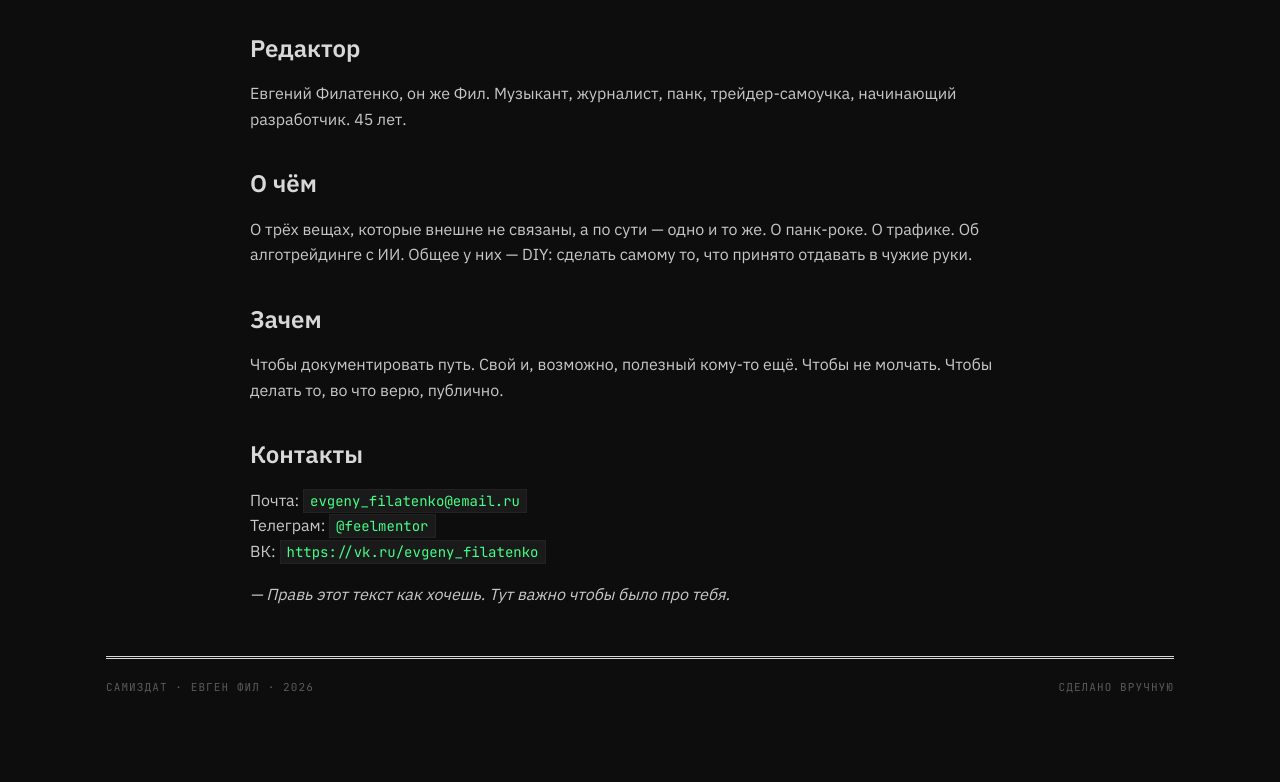
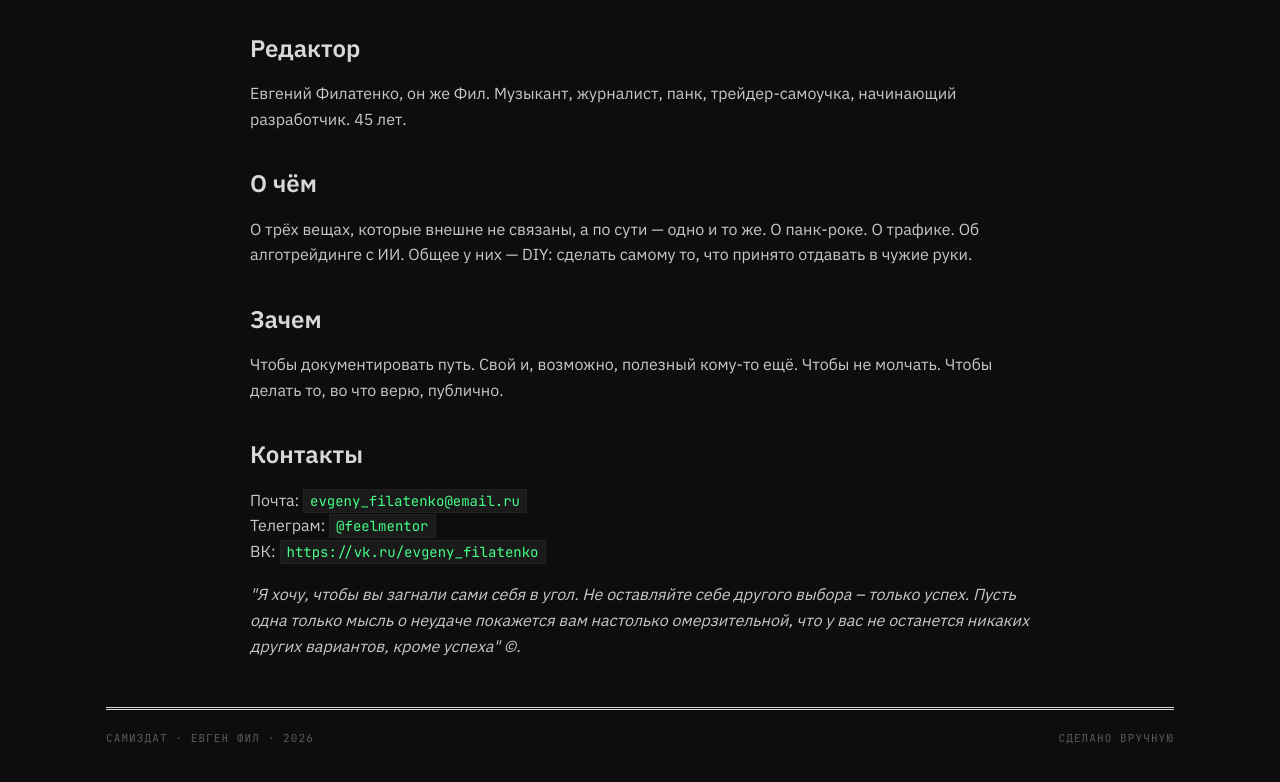
Before and after one commit to evgenyfilatenko1981/samizdat, a plain HTML site: page about.html in a window 1280 px wide. Shown: the part 413-1195 px from the top of the page. Before the commit the page ends 1158 px from the top, so only its background shows below. Drawn offline with Linux system fonts and the light colour scheme.

Commit message:
Update about.html

```diff
--- a/about.html
+++ b/about.html
@@ -51,7 +51,7 @@
     Телеграм: <code>@feelmentor</code><br>
     ВК: <code>https://vk.ru/evgeny_filatenko</code></p>
 
-    <p><i>— Правь этот текст как хочешь. Тут важно чтобы было про тебя.</i></p>
+    <p><i>"Я хочу, чтобы вы загнали сами себя в угол. Не оставляйте себе другого выбора – только успех. Пусть одна только мысль о неудаче покажется вам настолько омерзительной, что у вас не останется никаких других вариантов, кроме успеха" ©.</i></p>
   </article>
 
   <footer>
```
